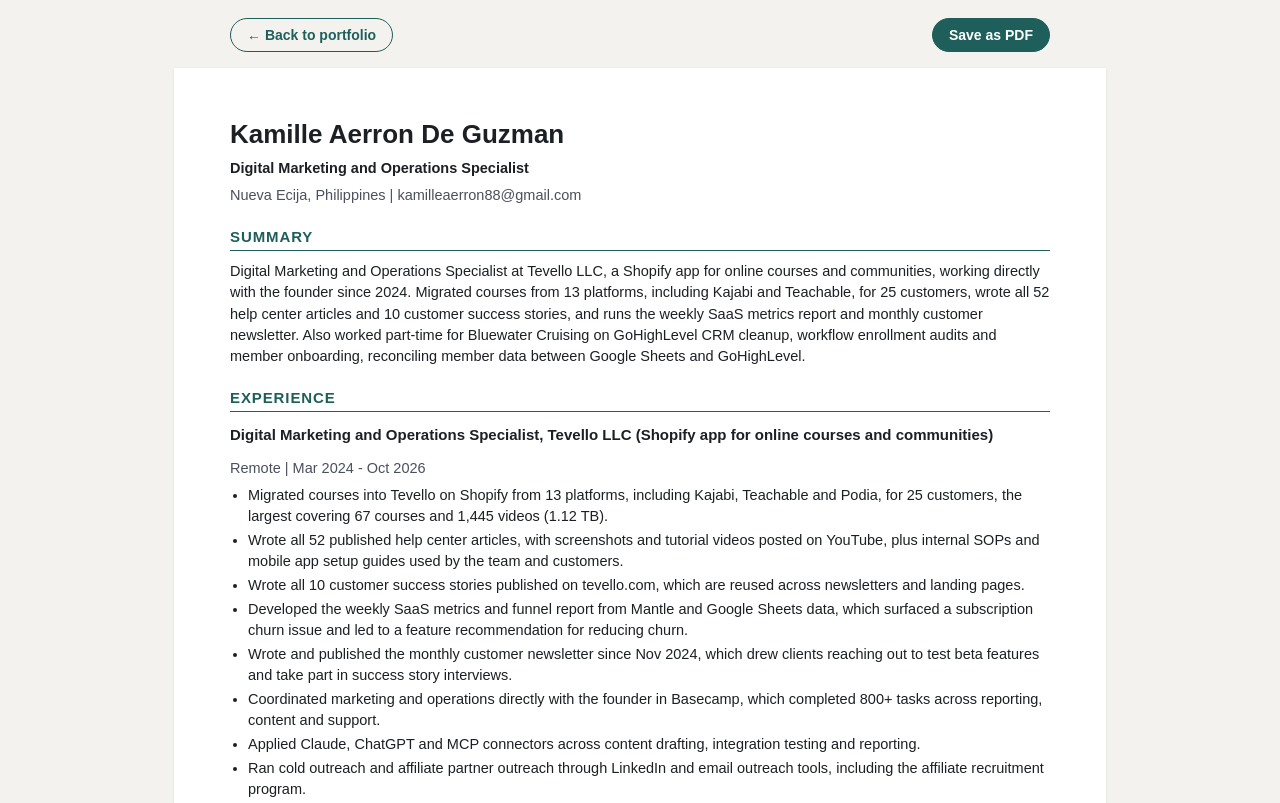
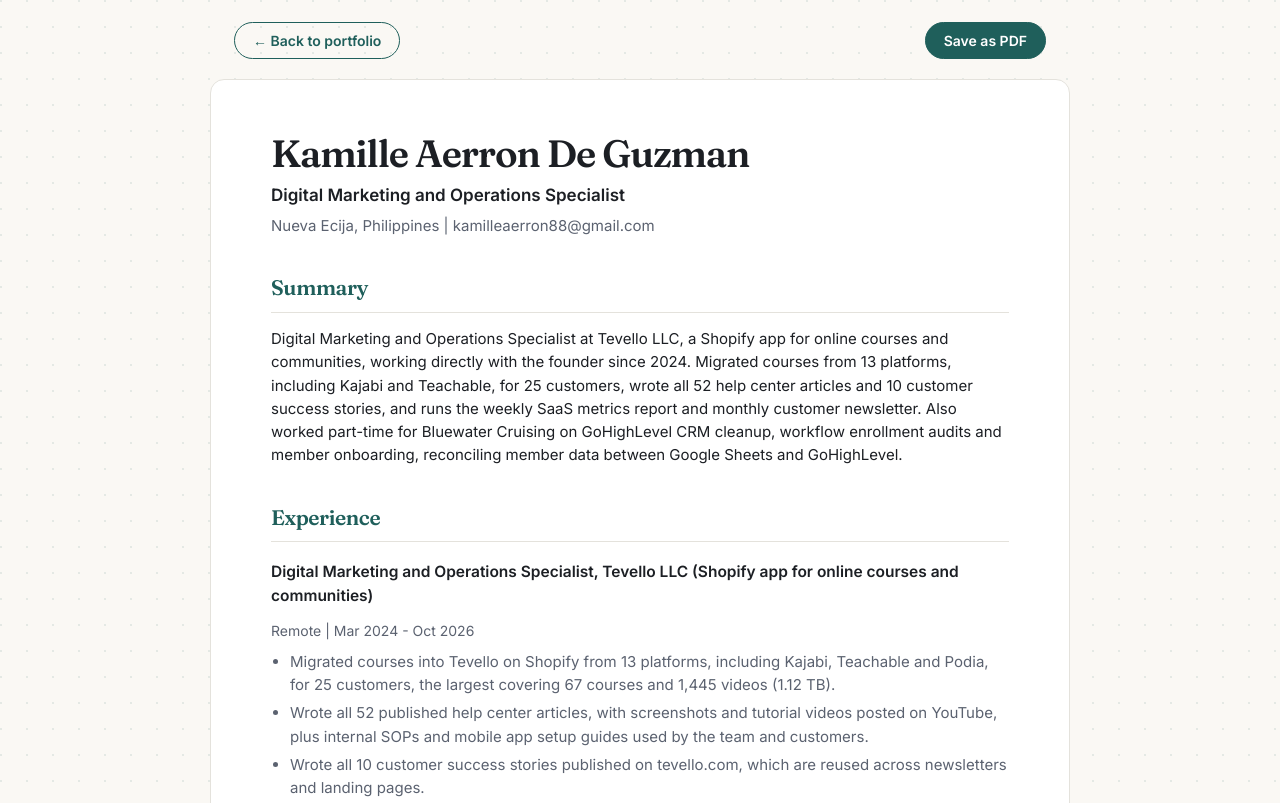
Before and after one commit to kamilleaerron/kamilleaerron.github.io, a plain HTML site: page resume.html in a window 1280 px wide. Shown: the top 803 px of the page. Drawn offline with Linux system fonts and the light colour scheme.

Commit message:
Restyle the resume page to match the portfolio
The resume was still Arial on grey, so clicking through from the
portfolio landed somewhere that looked unrelated. It now uses the same
Fraunces and Inter, the cream dot-grid ground, the white card with the
portfolio's border and radius, teal section headings and matching pill
buttons.

Print styles are reworked rather than inherited: the dot grid and card
chrome drop away, type falls to 10.5pt with near-black body text, and
the page keeps its 15mm margin, so Save as PDF still produces a plain
document.

No wording changed.

Co-Authored-By: Claude Opus 5 <noreply@anthropic.com>

```diff
--- a/resume.html
+++ b/resume.html
@@ -13,29 +13,64 @@
 <meta property="og:image" content="https://kamilleaerron.github.io/images/og-image.jpg">
 <meta name="twitter:card" content="summary_large_image">
 <meta name="twitter:image" content="https://kamilleaerron.github.io/images/og-image.jpg">
+<link rel="preconnect" href="https://fonts.googleapis.com">
+<link rel="preconnect" href="https://fonts.gstatic.com" crossorigin>
+<link href="https://fonts.googleapis.com/css2?family=Inter:wght@400;500;600;700&family=Fraunces:opsz,wght@9..144,600&display=swap" rel="stylesheet">
 <style>
-  body { font-family: Arial, Helvetica, sans-serif; color: #1c1f24; background: #f4f2ee; margin: 0; line-height: 1.45; font-size: 14.5px; }
-  .bar { max-width: 820px; margin: 0 auto; padding: 18px 24px 0; display: flex; gap: 10px; justify-content: space-between; align-items: center; }
-  .bar a, .bar button { font: 600 14px Arial, sans-serif; color: #1f5f5b; background: none; border: 1.5px solid #1f5f5b; border-radius: 999px; padding: 8px 16px; cursor: pointer; text-decoration: none; }
-  .bar button { background: #1f5f5b; color: #fff; }
-  .page { max-width: 820px; margin: 16px auto 40px; background: #fff; padding: 48px 56px; box-shadow: 0 1px 3px rgba(0,0,0,.08); }
-  h1 { font-size: 26px; margin: 0 0 4px; }
-  .headline { font-weight: 700; margin: 0 0 6px; }
-  .contact { color: #4a505c; margin: 0 0 18px; }
-  h2 { font-size: 15px; text-transform: uppercase; letter-spacing: .06em; border-bottom: 1.5px solid #1f5f5b; color: #1f5f5b; padding-bottom: 3px; margin: 20px 0 10px; }
-  .role { display: flex; justify-content: space-between; gap: 12px; flex-wrap: wrap; margin-top: 12px; }
-  .role b { font-size: 15px; }
-  .role span { color: #4a505c; white-space: nowrap; }
-  ul { margin: 6px 0 0; padding-left: 18px; }
-  li { margin: 3px 0; }
+  :root { --ink:#1c1f24; --muted:#5b6270; --line:#e4e2dc; --bg:#faf8f4; --card:#ffffff; --accent:#1f5f5b; }
+  * { box-sizing: border-box; }
+  body { font-family: "Inter", system-ui, sans-serif; color: var(--ink); background: var(--bg);
+         margin: 0; line-height: 1.55; font-size: 15px; }
+
+  /* the page's dot grid, same as the portfolio */
+  body { background-image: radial-gradient(circle at 1px 1px, rgba(31,95,91,.10) 1px, transparent 0); background-size: 26px 26px; }
+
+  .bar { max-width: 860px; margin: 0 auto; padding: 22px 24px 0; display: flex; gap: 10px;
+         justify-content: space-between; align-items: center; }
+  .bar a, .bar button { font: 600 14px "Inter", sans-serif; color: var(--accent); background: none;
+         border: 1.5px solid var(--accent); border-radius: 999px; padding: 9px 18px; cursor: pointer;
+         text-decoration: none; transition: background .2s, color .2s, transform .2s; }
+  .bar a:hover { background: var(--accent); color: #fff; }
+  .bar button { background: var(--accent); color: #fff; }
+  .bar button:hover { transform: translateY(-1px); }
+
+  .page { max-width: 860px; margin: 20px auto 56px; background: var(--card);
+          border: 1px solid var(--line); border-radius: 14px; padding: 54px 60px; }
+
+  h1 { font-family: "Fraunces", Georgia, serif; font-weight: 600; font-size: 38px;
+       letter-spacing: -.03em; line-height: 1.05; margin: 0 0 8px; }
+  .headline { font-weight: 600; font-size: 17px; margin: 0 0 6px; }
+  .contact { color: var(--muted); margin: 0 0 6px; font-size: 15px; }
+
+  h2 { font-family: "Fraunces", Georgia, serif; font-weight: 600; font-size: 21px; letter-spacing: -.02em;
+       color: var(--accent); text-transform: none; border-bottom: 1px solid var(--line);
+       padding-bottom: 8px; margin: 34px 0 14px; }
+
+  .role { display: flex; justify-content: space-between; gap: 12px; flex-wrap: wrap; margin-top: 18px; }
+  .role b { font-size: 15.5px; font-weight: 600; }
+  .role span { color: var(--muted); white-space: nowrap; font-size: 14px; }
+  ul { margin: 8px 0 0; padding-left: 19px; }
+  li { margin: 5px 0; color: var(--muted); }
+  li b { color: var(--ink); }
   p { margin: 0; }
+  a { color: var(--accent); }
+
   @media print {
-    body { background: #fff; font-size: 11pt; }
+    body { background: #fff; background-image: none; font-size: 10.5pt; color: #000; line-height: 1.4; }
     .bar { display: none; }
-    .page { box-shadow: none; margin: 0; padding: 0; max-width: none; }
-    @page { margin: 16mm; }
+    .page { border: 0; border-radius: 0; margin: 0; padding: 0; max-width: none; }
+    h1 { font-size: 22pt; }
+    h2 { font-size: 12pt; margin: 14pt 0 6pt; color: #1f5f5b; }
+    li, .contact, .role span { color: #222; }
+    li { margin: 2pt 0; }
+    .role { margin-top: 10pt; }
+    @page { margin: 15mm; }
   }
-  @media (max-width: 640px) { .page { padding: 28px 20px; } }
+  @media (max-width: 640px) {
+    .page { padding: 30px 22px; border-radius: 0; border-left: 0; border-right: 0; }
+    h1 { font-size: 30px; }
+    .bar { padding: 16px 16px 0; }
+  }
 </style>
 </head>
 <body>
```
